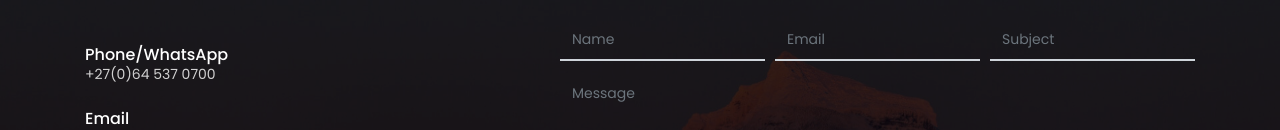
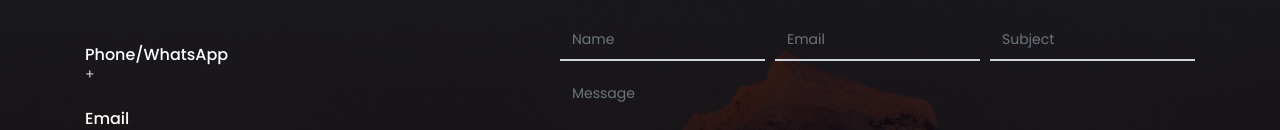
Before and after one commit to TheSagaciousCo/TheSagaciosCo, a website: page index.html in a window 1280 px wide. Shown: the part 2692-2822 px from the top of the page. Drawn offline with Linux system fonts and the light colour scheme.

Commit message:
Update index.html number changed

```diff
--- a/index.html
+++ b/index.html
@@ -196,7 +196,7 @@
             <div class="row align-items-center">
                 <div class="col-md-5 my-3">
                     <h6 class="mb-0">Phone/WhatsApp</h6>
-                    <p class="mb-4">+27(0)64 537 0700</p>
+                    <p class="mb-4">+</p>
 
                     <!-- <h6 class="mb-0">Address</h6>
                     <p class="mb-4">12345 Fake ST NoWhere AB Country</p> -->
```
